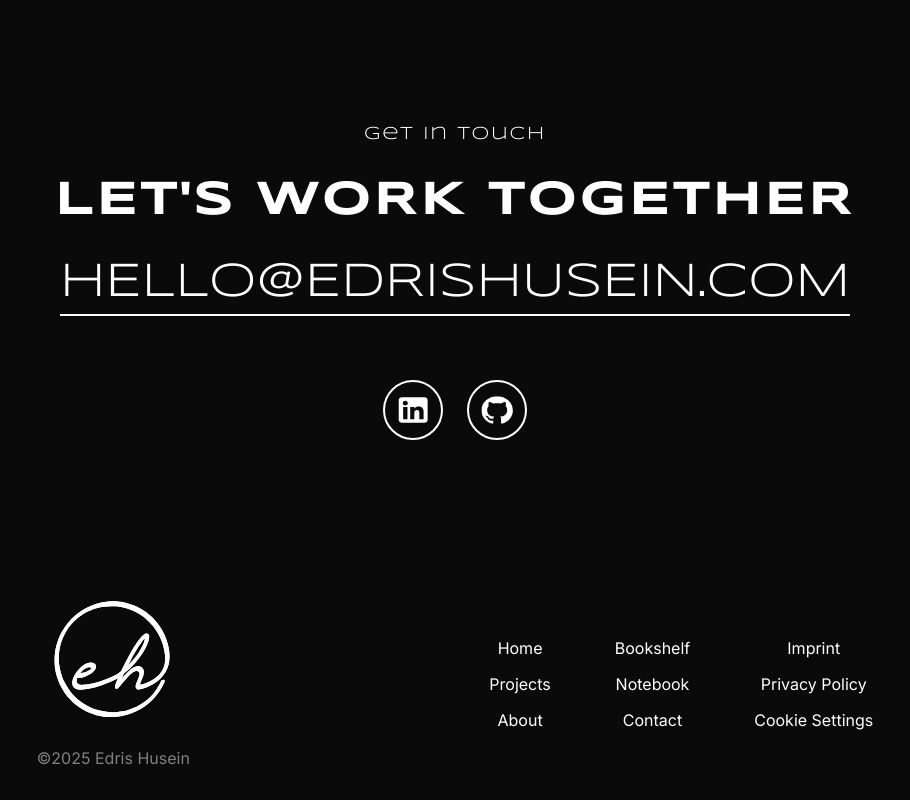
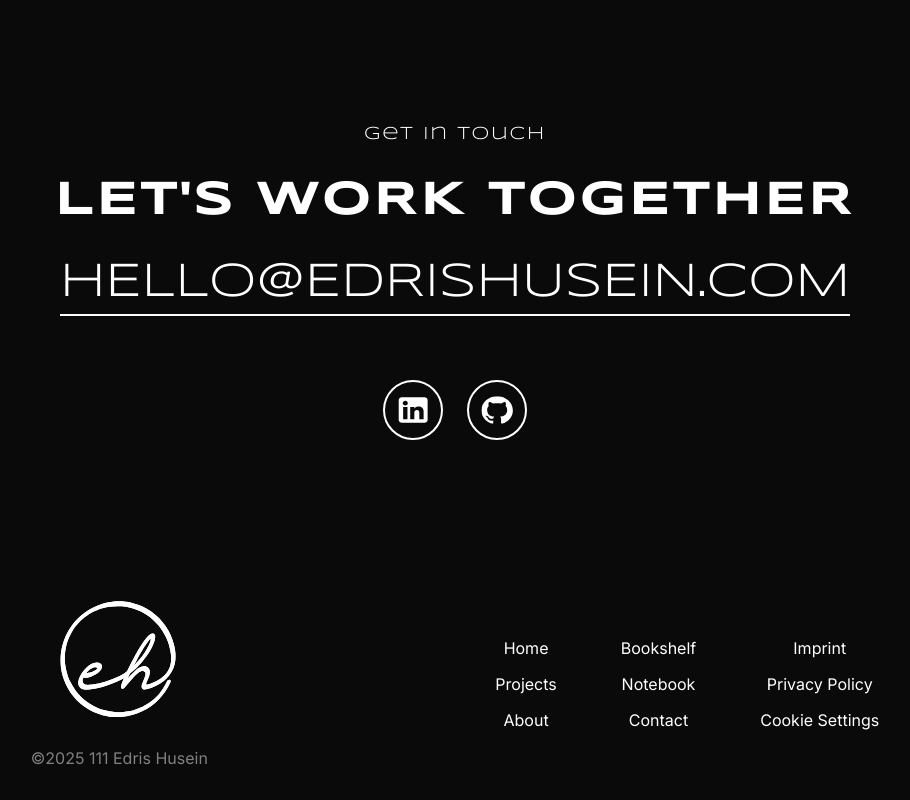
Before and after one commit to Husein-Edris/edrishusein.com, a Next.js app: page / in a window 1280 px wide. Shown: the part 3809-4609 px from the top of the page, without its empty margins (185-1095 px from the left). Built offline with nearby package versions, Linux system fonts and the light colour scheme; no server answers.

Commit message:
Test Deployment text in footer

```diff
--- a/src/components/Footer/Footer.tsx
+++ b/src/components/Footer/Footer.tsx
@@ -36,7 +36,7 @@ const Footer = () => {
                                 priority
                             />
                         </Link>
-                        <p className="copyright">©{currentYear} Edris Husein</p>
+                        <p className="copyright">©{currentYear} 111 Edris Husein</p>
                     </div>
 
                     <nav className="footer-nav">
```
